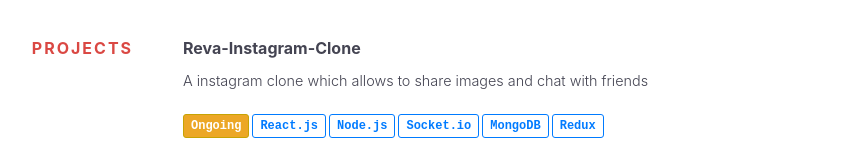
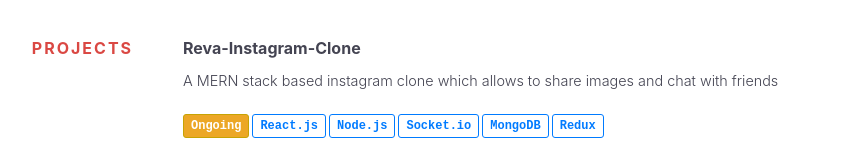
Before and after one commit to DarshanK777/deploy-portfolio, a React (Create React App) app: page / in a window 1280 px wide. Shown: the part 1615-1775 px from the top of the page, without its empty margins (257-1115 px from the left). Built offline with nearby package versions, Linux system fonts and the light colour scheme.

Commit message:
image change

```diff
--- a/src/data/projects.js
+++ b/src/data/projects.js
@@ -80,7 +80,7 @@ export const data = [
 
     },{
         name: "Reva-Instagram-Clone",
-        description: "A instagram clone which allows to share images and chat with friends",
+        description: "A MERN stack based instagram clone which allows to share images and chat with friends",
         technologies: [
             'React.js',
             'Node.js',
```
Also changed, not shown: public/images/01.jpg.
